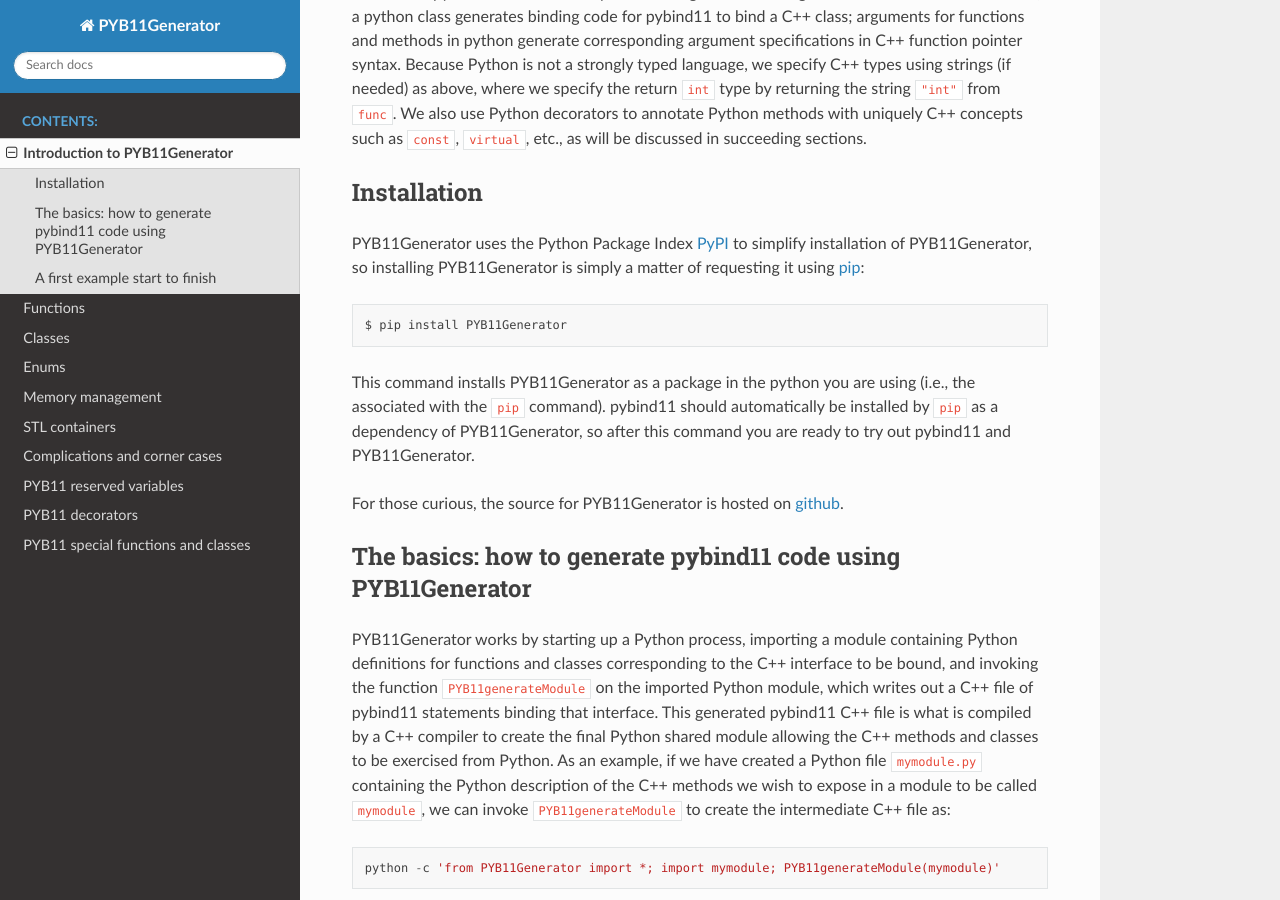
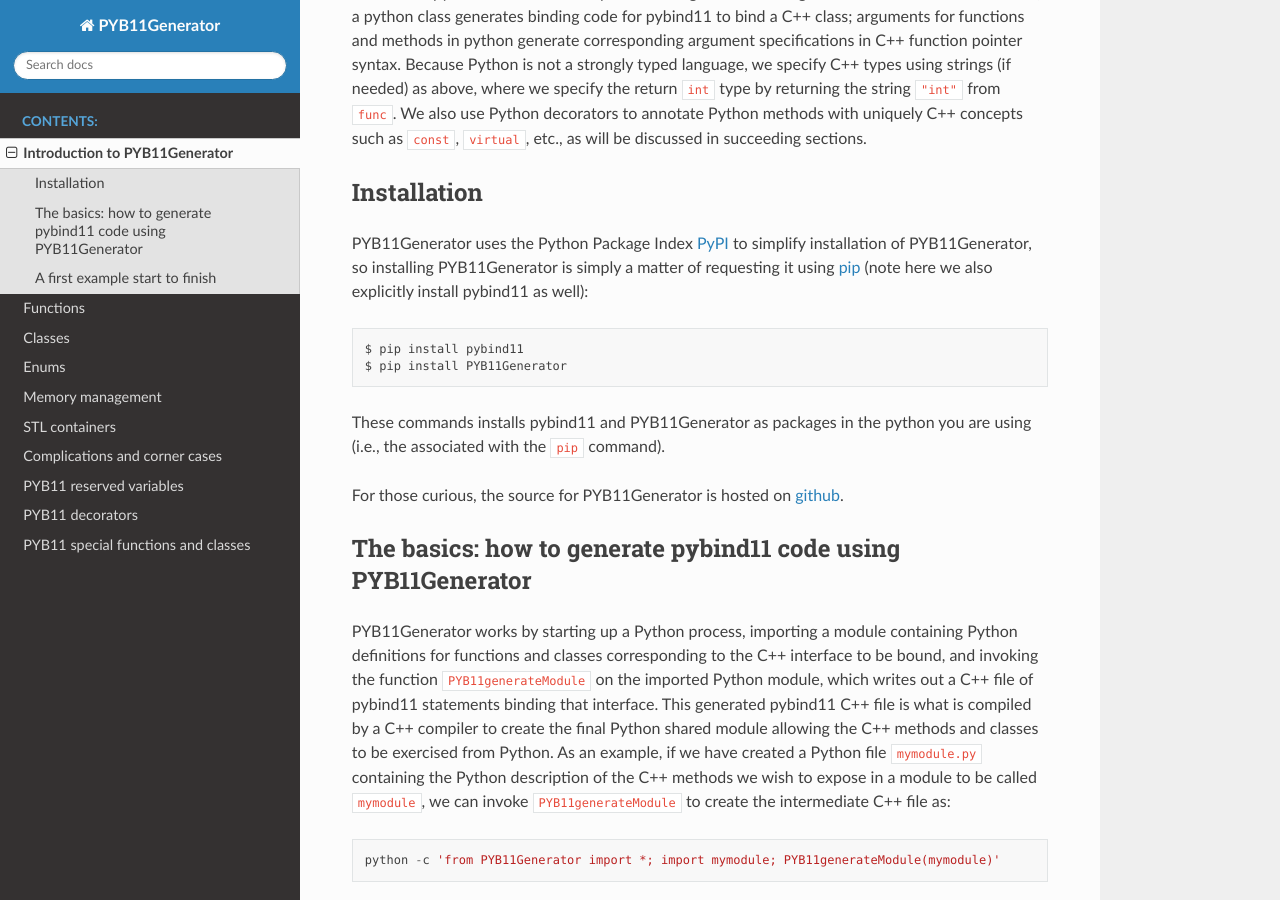
Before and after one commit to LLNL/PYB11Generator, a Sphinx documentation site: the page built from docs/intro.rst, in a window 1280 px wide and 900 px high, scrolled down 555 px. Built offline with Sphinx 7.4.7 and the Read the Docs theme 2.0.0, drawn with Linux system fonts in a browser that asks for light colours.

Commit message:
Fixing some install dependencies.

```diff
--- a/docs/intro.rst
+++ b/docs/intro.rst
@@ -24,11 +24,12 @@
 Installation
 ------------
 
-PYB11Generator uses the Python Package Index `PyPI <https://pypi.org/>`_ to simplify installation of PYB11Generator, so installing PYB11Generator is simply a matter of requesting it using `pip <https://packaging.python.org/tutorials/installing-packages/>`_::
+PYB11Generator uses the Python Package Index `PyPI <https://pypi.org/>`_ to simplify installation of PYB11Generator, so installing PYB11Generator is simply a matter of requesting it using `pip <https://packaging.python.org/tutorials/installing-packages/>`_ (note here we also explicitly install pybind11 as well)::
 
+  $ pip install pybind11
   $ pip install PYB11Generator
 
-This command installs PYB11Generator as a package in the python you are using (i.e., the associated with the ``pip`` command).  pybind11 should automatically be installed by ``pip`` as a dependency of PYB11Generator, so after this command you are ready to try out pybind11 and PYB11Generator.
+These commands installs pybind11 and PYB11Generator as packages in the python you are using (i.e., the associated with the ``pip`` command).
 
 For those curious, the source for PYB11Generator is hosted on `github <https://github.com/jmikeowen/pyb11generator>`_.
 
--- a/setup.py
+++ b/setup.py
@@ -7,7 +7,7 @@
 
 setuptools.setup(
     name="PYB11Generator",
-    version="1.0.0",
+    version="1.0.2",
     author="J. Michael Owen",
     author_email="mikeowen@llnl.gov",
     description="A code generator for the pybind11 C++ <-> Python language binding tool",
@@ -20,4 +20,8 @@
         "License :: OSI Approved :: BSD License",
         "Operating System :: OS Independent",
     ],
+    install_requires=[
+        "decorator",
+        "pybind11"
+    ],
 )
```
